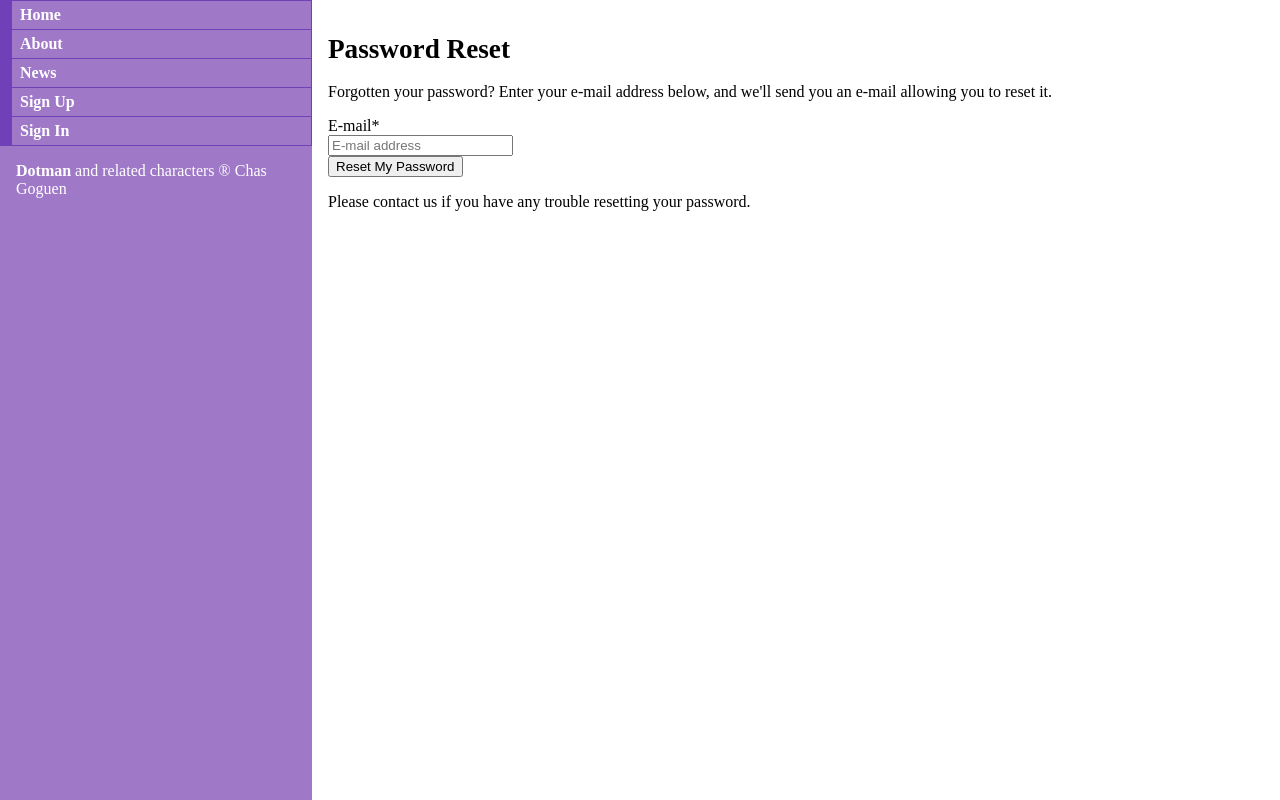
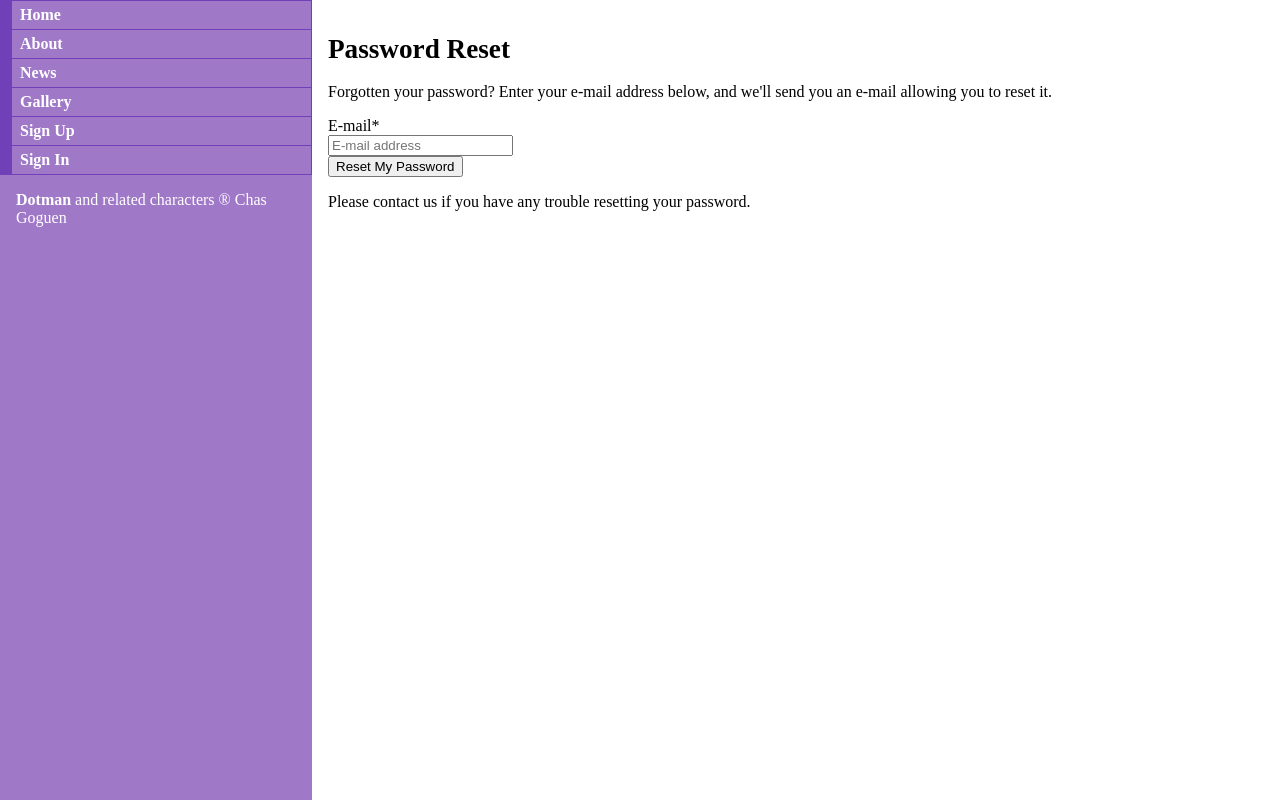
Before and after one commit to evanepio/dotmanca, a Django app: page /accounts/password/reset/ in a window 1280 px wide. Shown: the part 47-847 px from the top of the page. Run offline with Django 3.2, Linux system fonts and the light colour scheme; some libraries are stand-ins or nearby versions.

Commit message:
Gallery in main navigation

```diff
--- a/dotmanca/templates/base.html
+++ b/dotmanca/templates/base.html
@@ -27,6 +27,7 @@
                 <li><a href="{% url 'home' %}">Home</a></li>
                 <li><a href="{% url 'main:about' %}">About</a></li>
                 <li><a href="{% url 'news:index' %}">News</a></li>
+                <li><a href="{% url 'gallery:index' %}">Gallery</a></li>
                 {% if request.user.is_authenticated %}
                     <li><a href="{% url 'users:detail' request.user.username %}">{% trans "My Profile" %}</a></li>
                     <li><a href="{% url 'account_logout' %}">{% trans "Sign Out" %}</a></li>
```
